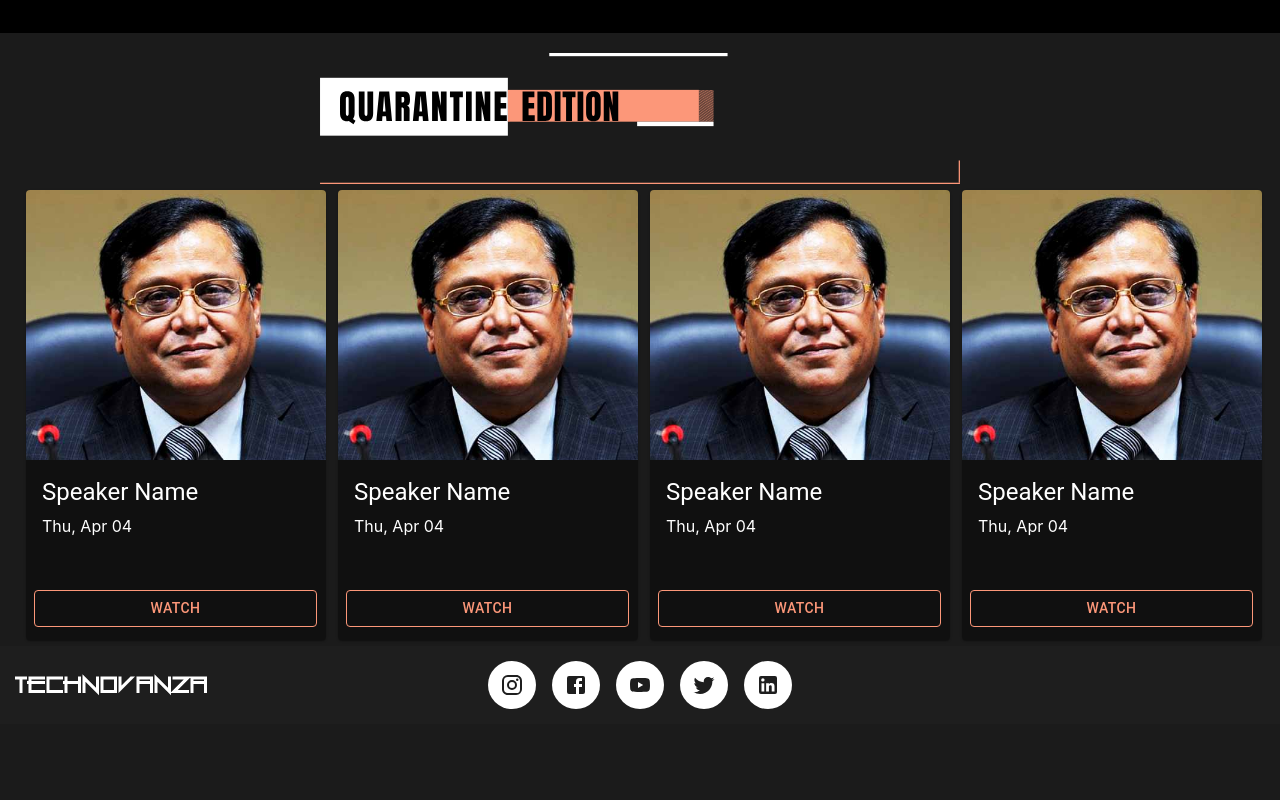
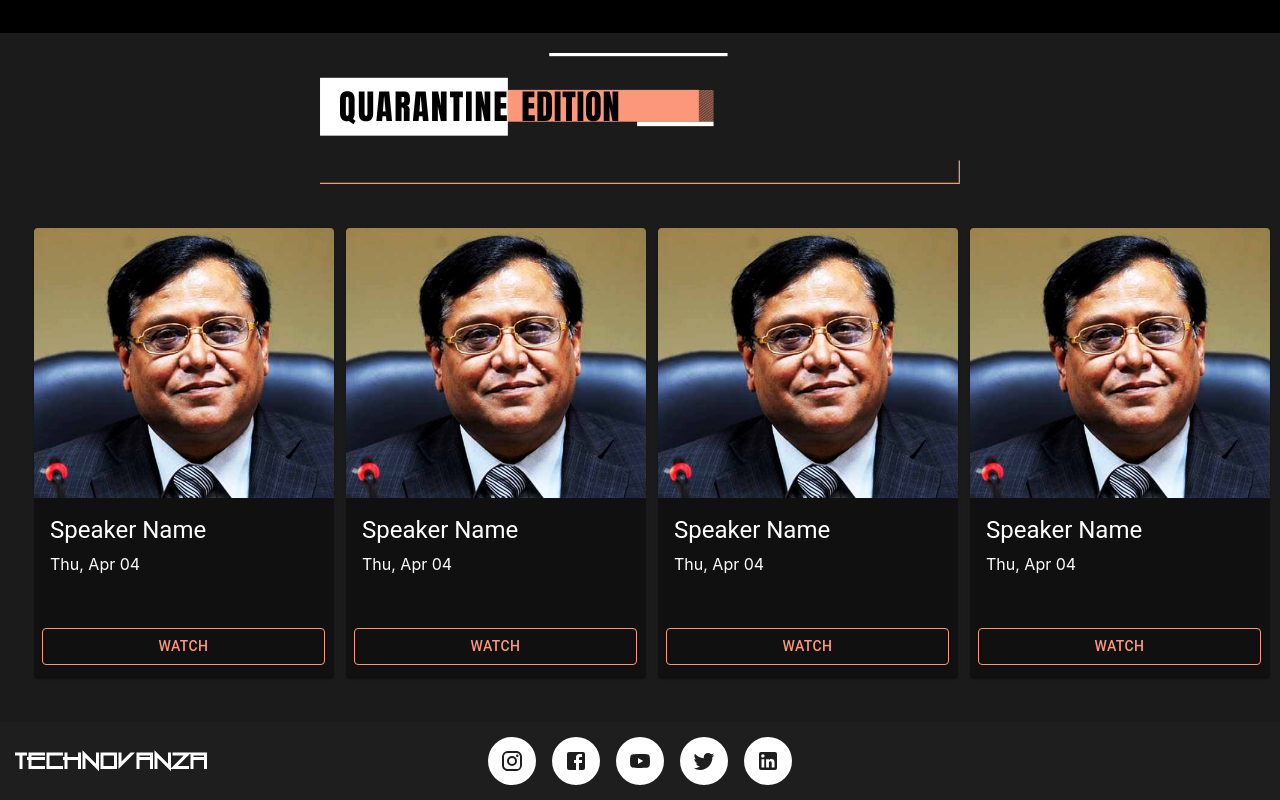
Before and after one commit to SujitSingh11/technovanza-next, a Next.js app: page /previousGLS in a window 1280 px wide. Shown: the part 685-1485 px from the top of the page. Before the commit the page ends 1409 px from the top, so only its background shows below. Built offline with nearby package versions, Linux system fonts and the light colour scheme.

Commit message:
Update PreviousGSL.module.css

```diff
--- a/styles/PreviousGSL.module.css
+++ b/styles/PreviousGSL.module.css
@@ -29,7 +29,7 @@
   margin: auto;
 }
 .rootGLSCardGrid {
-  margin: 30px 0px;
+  margin: 30px 0px !important;
 }
 
 @media only screen and (max-width: 960px) {
```
